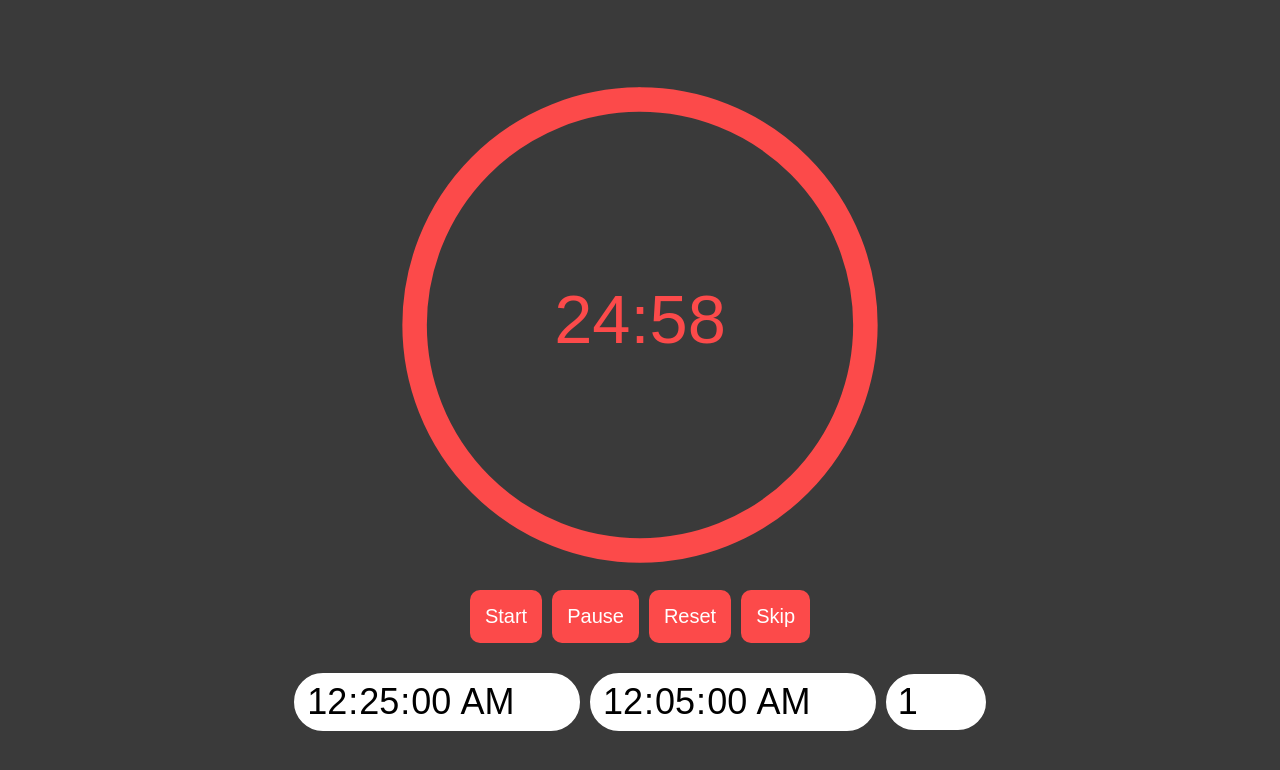
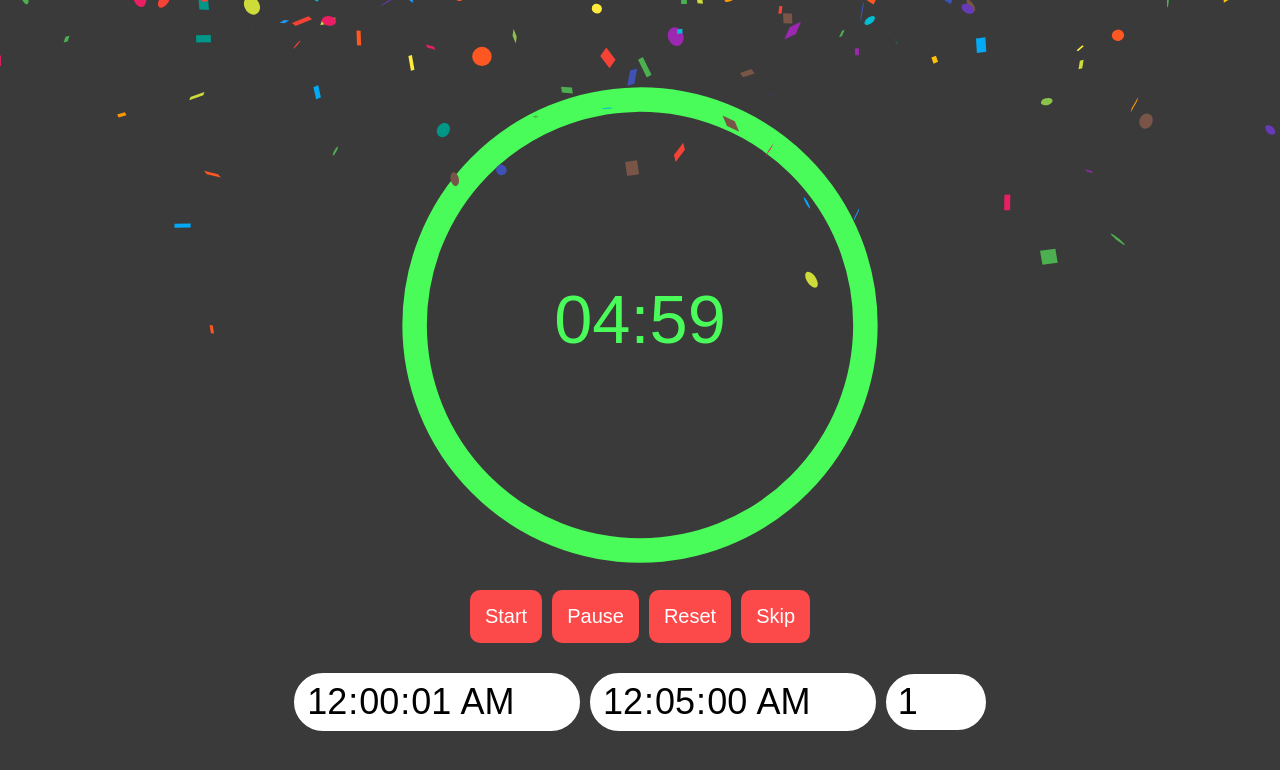
Before and after one commit to Miloszzz2/pomodoro_vite, a React (Vite) app in the folder src/renderer/: page / in a window 1280 px wide. Both pictures are taken after a click on the button "Start". Shown: the top 770 px of the page. Built offline with nearby package versions, Linux system fonts and the light colour scheme; a web font is replaced by a local one.

Commit message:
fixed bugs with rerender

```diff
--- a/src/renderer/src/App.jsx
+++ b/src/renderer/src/App.jsx
@@ -6,14 +6,23 @@ import 'react-circular-progressbar/dist/styles.css'
 import ringer from './assets/sound.wav'
 import Confetti from 'react-confetti'
 import SidePanel from './components/Sidepanel'
+
 function App() {
   const Timeref = useRef()
   const WorkTime = useRef()
   const BreakTime = useRef()
   const BreakTimeRef = useRef()
   const SessionsRef = useRef()
-  const [time, setTime] = useState(`00:25:00`)
+  const handlesetMiliseconds = (e) => {
+    let getmiliseconds = 0
+    getmiliseconds += parseInt(e.slice(0, 2)) * 3600000
+    getmiliseconds += parseInt(e.slice(3, 5)) * 60000
+    getmiliseconds += parseInt(e.slice(6)) * 1000
+    return getmiliseconds
+  }
+  const [time, setTime] = useState(`00:00:01`)
   const [breakTime, setBreakTime] = useState('00:05:00')
+  const [countdownValue, setCountdownValue] = useState(Date.now() + handlesetMiliseconds(breakTime))
   const [isBreak, setBreak] = useState(false)
   const [autoStart, setAutoStart] = useState(false)
   const [sessionsNumber, setSessionsNumber] = useState(1)
@@ -23,14 +32,6 @@ function App() {
   const [BreakTimeColor, setBreakTimeColor] = useState('#4afc59')
   const [ButtonColor, setButtonColor] = useState('#fc4a4a')
   const [active, setActive] = useState(false)
-  console.log(isBreak)
-  const handlesetMiliseconds = (e) => {
-    let getmiliseconds = 0
-    getmiliseconds += parseInt(e.slice(0, 2)) * 3600000
-    getmiliseconds += parseInt(e.slice(3, 5)) * 60000
-    getmiliseconds += parseInt(e.slice(6)) * 1000
-    return getmiliseconds
-  }
   const audio = new Audio(ringer)
   audio.loop = true
   const width = window.innerWidth
@@ -113,6 +114,7 @@ function App() {
               SessionsRef.current.readOnly = false
               setBreak(false)
               setWorkTime(false)
+              setSessionsNumber(1)
               setIsExploding(false)
             }}
             style={{ backgroundColor: ButtonColor }}
@@ -124,7 +126,11 @@ function App() {
             <button
               onClick={() => {
                 setBreak(!isBreak)
+                setCountdownValue(Date.now() + handlesetMiliseconds(breakTime))
                 setIsExploding(true)
+                setTimeout(() => {
+                  setIsExploding(false)
+                }, 5000)
                 audio.loop = false
                 audio.play()
               }}
@@ -190,7 +196,10 @@ function App() {
               BreakTimeRef.current.readOnly = false
               SessionsRef.current.readOnly = false
               setBreak(false)
+              setSessionsNumber(1)
               setIsExploding(false)
+              setAutoStart(false)
+              setWorkTime(false)
             }}
             style={{ backgroundColor: ButtonColor }}
           >
@@ -199,19 +208,17 @@ function App() {
 
           <button
             onClick={() => {
+              setBreak(!isBreak)
+              setIsExploding(false)
               if (sessionsNumber > 1) {
                 setSessionsNumber(sessionsNumber - 1)
                 setAutoStart(true)
-                setBreak(!isBreak)
-                setIsExploding(false)
               } else {
                 setAutoStart(false)
                 Timeref.current.readOnly = false
                 BreakTimeRef.current.readOnly = false
                 SessionsRef.current.readOnly = false
                 setSessionsNumber(1)
-                setIsExploding(false)
-                setBreak(!isBreak)
               }
             }}
             style={{ backgroundColor: ButtonColor }}
@@ -222,7 +229,6 @@ function App() {
       </>
     )
   }
-
   return (
     <>
       <div
@@ -244,6 +250,10 @@ function App() {
                 audio.loop = false
                 audio.play()
                 setIsExploding(true)
+                setCountdownValue(Date.now() + handlesetMiliseconds(breakTime))
+                setTimeout(() => {
+                  setIsExploding(false)
+                }, 5000)
               }
               if (sessionsNumber == 1) {
                 setWorkTime(false)
@@ -257,23 +267,21 @@ function App() {
         {isBreak && (
           <Countdown
             ref={BreakTime}
-            date={Date.now() + handlesetMiliseconds(breakTime)}
+            date={countdownValue}
             renderer={renderer2}
             autoStart={true}
             onComplete={() => {
+              setBreak(!isBreak)
+              setCountdownValue(Date.now() + handlesetMiliseconds(breakTime))
               if (sessionsNumber > 1) {
                 setSessionsNumber(sessionsNumber - 1)
                 setAutoStart(true)
-                setBreak(!isBreak)
-                setIsExploding(false)
               } else {
                 setAutoStart(false)
                 Timeref.current.readOnly = false
                 BreakTimeRef.current.readOnly = false
                 SessionsRef.current.readOnly = false
                 setSessionsNumber(1)
-                setIsExploding(false)
-                setBreak(!isBreak)
               }
             }}
           />
```
